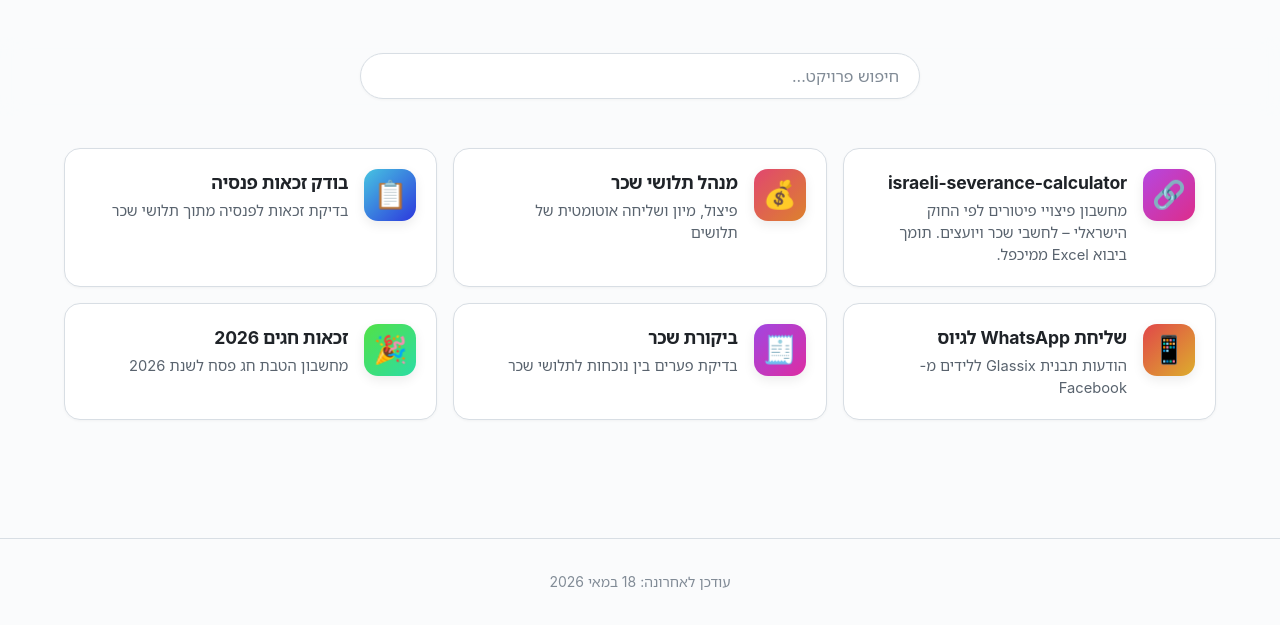
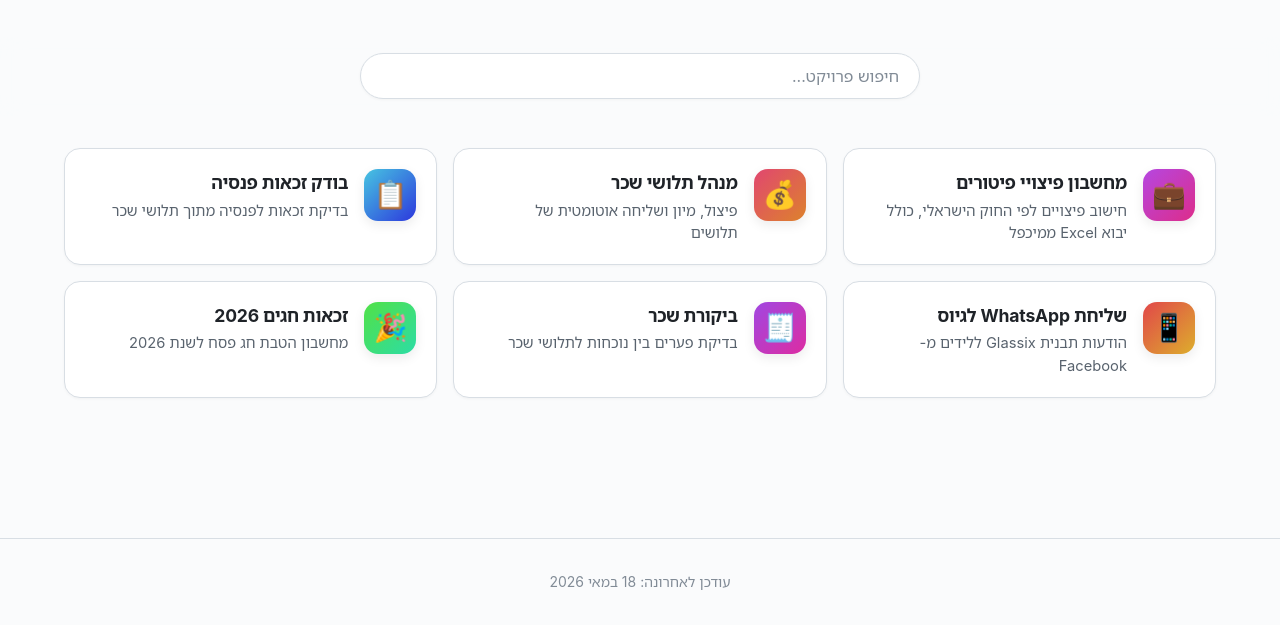
Before and after one commit to oren3443-hue/portfolio-hub, a plain HTML site: page index.html in a window 1280 px wide. Shown: the part 175-800 px from the top of the page. Drawn offline with Linux system fonts and the light colour scheme.

Commit message:
Add Hebrew override for israeli-severance-calculator

```diff
--- a/index.html
+++ b/index.html
@@ -362,6 +362,11 @@
         description: 'מחשבון הטבת חג פסח לשנת 2026',
         icon: '🎉'
       },
+      'israeli-severance-calculator': {
+        title: 'מחשבון פיצויי פיטורים',
+        description: 'חישוב פיצויים לפי החוק הישראלי, כולל יבוא Excel ממיכפל',
+        icon: '💼'
+      },
       'payslip-tool': {
         title: 'כלי תלושים',
         description: 'כלי עזר לעבודה עם תלושי שכר',
```
